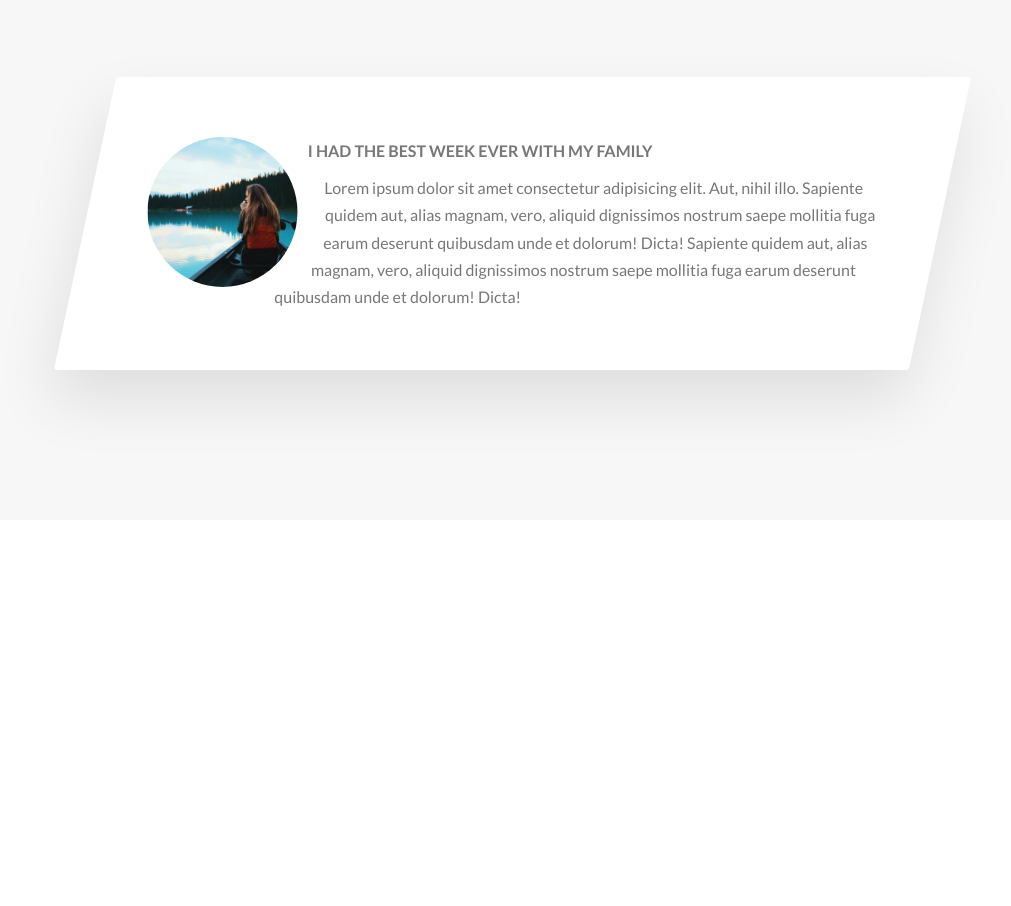
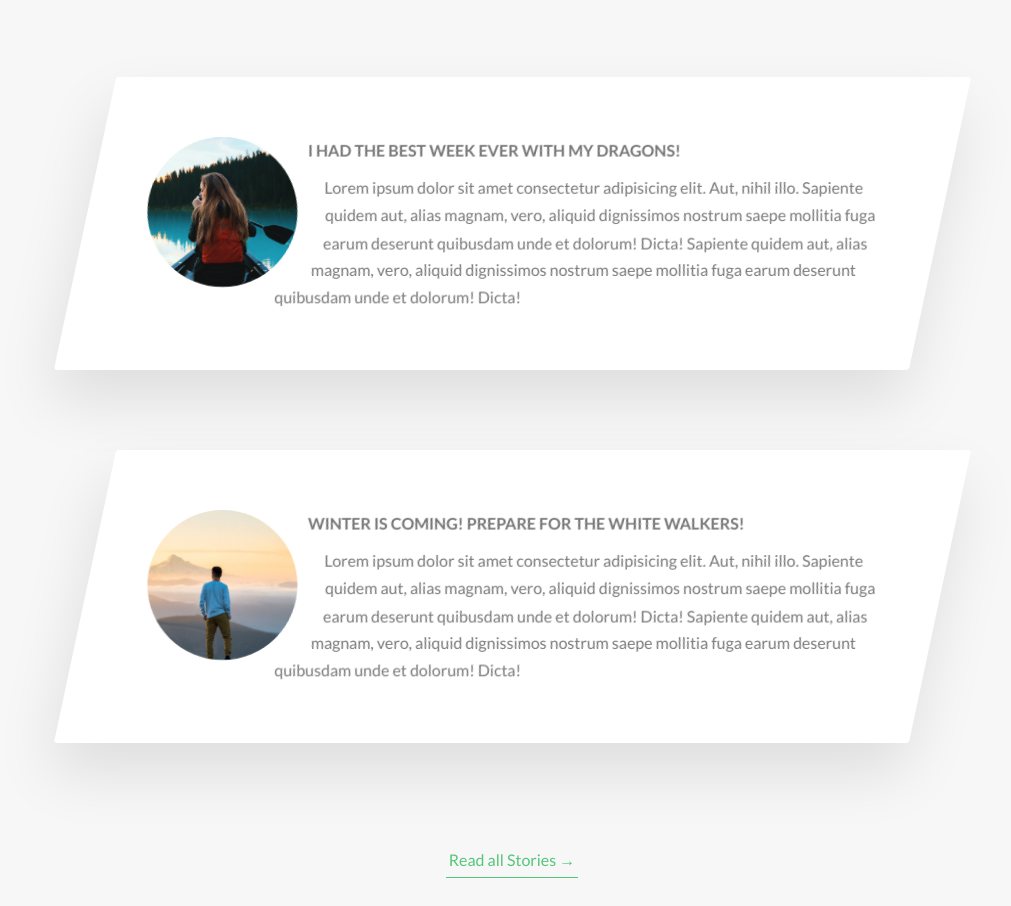
Before and after one commit to johsire/advanced-css---sass-front-end-dev-skils, a website: page index.html in a window 1280 px wide. Shown: the part 3447-4353 px from the top of the page, without its empty margins (128-1139 px from the left). Before the commit the page ends 3992 px from the top, so only its background shows below. Drawn offline with Linux system fonts and the light colour scheme.

Commit message:
Stories Section Pt2 Final

```diff
--- a/components/_story.scss
+++ b/components/_story.scss
@@ -36,6 +36,18 @@
 
  &__img {
   height: 100%;
+  -webkit-transform: translateX(-4rem) scale(1.4);
+  -moz-transform: translateX(-4rem) scale(1.4);
+  -ms-transform: translateX(-4rem) scale(1.4);
+  -o-transform: translateX(-4rem) scale(1.4);
+  transform: translateX(-4rem) scale(1.4);
+  -webkit-backface-visibility: hidden;
+  backface-visibility: hidden;
+  -webkit-transition: all .5s;
+  -moz-transition: all .5s;
+  -ms-transition: all .5s;
+  -o-transition: all .5s;
+  transition: all .5s;
  }
 
  &__text {
@@ -77,4 +89,14 @@
   -o-transform: translate(-50%, -50%);
   transform: translate(-50%, -50%);
  }
+
+ &:hover &__img {
+  -webkit-transform: translateX(-4rem) scale(1);
+  -moz-transform: translateX(-4rem) scale(1);
+  -ms-transform: translateX(-4rem) scale(1);
+  -o-transform: translateX(-4rem) scale(1);
+  transform: translateX(-4rem) scale(1);
+  -webkit-filter: blur(5px) brightness(75%);
+  filter: blur(5px) brightness(75%);
 }
+}
--- a/index.html
+++ b/index.html
@@ -274,18 +274,18 @@
       <div class="u-center-text u-margin-bottom-big">
         <h2 class="heading-secondary">We make people genuinely happy</h2>
       </div>
-
+      <!-- STORY # 1 ------------------------STORY#1-SECTION--START --------->
       <div class="row">
         <div class="story">
           <figure class="story__shape">
             <img src="img/nat-8.jpg" alt="Person on a tour!" class="story__img">
             <figcaption class="story__caption">
-              Mary Smith
+              Daenerys Targaryen #TheUnburnt
             </figcaption>
           </figure>
           <div class="story__text">
             <h3 class="heading-tertiary u-margin-bottom-small">
-              I had the best week ever with my family
+              I had the best week ever with my dragons!
             </h3>
             <p>
               Lorem ipsum dolor sit amet consectetur adipisicing elit. Aut, nihil illo. Sapiente quidem aut, alias magnam, vero, aliquid dignissimos nostrum saepe mollitia fuga earum deserunt quibusdam unde et dolorum! Dicta! Sapiente quidem aut, alias magnam, vero, aliquid dignissimos nostrum saepe mollitia fuga earum deserunt quibusdam unde et dolorum! Dicta!
@@ -293,6 +293,34 @@
           </div>
         </div>
       </div>
+     <!-- STORY #1 ------------------------STORY#1-SECTION--END --------------->
+
+           <!-- STORY #2 ------------------------STORY#2-SECTION--START --------->
+           <div class="row">
+              <div class="story">
+                <figure class="story__shape">
+                  <img src="img/nat-9.jpg" alt="Person on a tour!" class="story__img">
+                  <figcaption class="story__caption">
+                     Jon Snow #TheBastard
+                  </figcaption>
+                </figure>
+                <div class="story__text">
+                  <h3 class="heading-tertiary u-margin-bottom-small">
+                    Winter is coming! Prepare for the white walkers!
+                  </h3>
+                  <p>
+                    Lorem ipsum dolor sit amet consectetur adipisicing elit. Aut, nihil illo. Sapiente quidem aut, alias magnam, vero, aliquid dignissimos nostrum saepe mollitia fuga earum deserunt quibusdam unde et dolorum! Dicta! Sapiente quidem aut, alias magnam, vero, aliquid dignissimos nostrum saepe mollitia fuga earum deserunt quibusdam unde et dolorum! Dicta!
+                  </p>
+                </div>
+              </div>
+            </div>
+           <!-- STORY #2 ------------------------STORY#2-SECTION--END --------->
+
+        <!-- READ ALL STORIES BUTTON -----------------------BUTTON--START--------------------------------->
+        <div class="u-center-text u-margin-top-huge">
+            <a href="#" class="btn-text">Read all Stories &rarr;</a>
+          </div>
+      <!-- READ ALL STORIES BUTTON -----------------------BUTTON--END------------------------------------->
 
     </section>
 
```
Also changed, not shown: css/styles.css.
